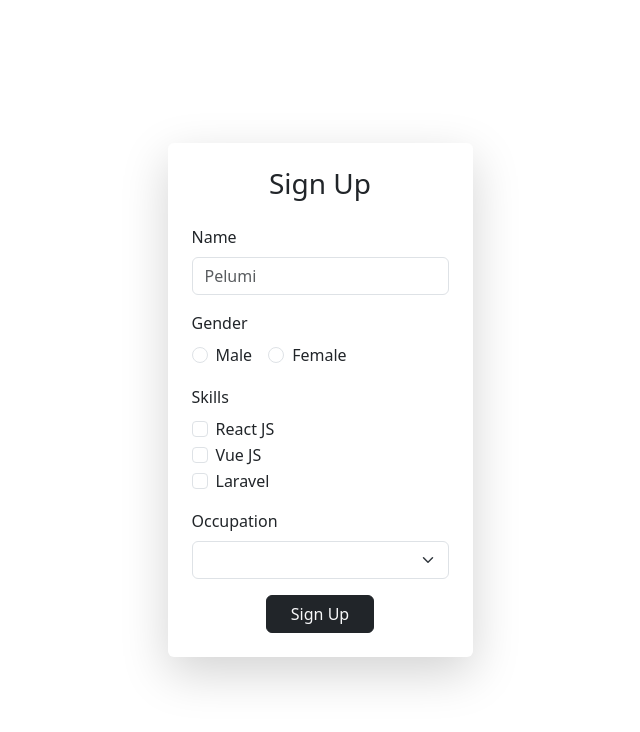
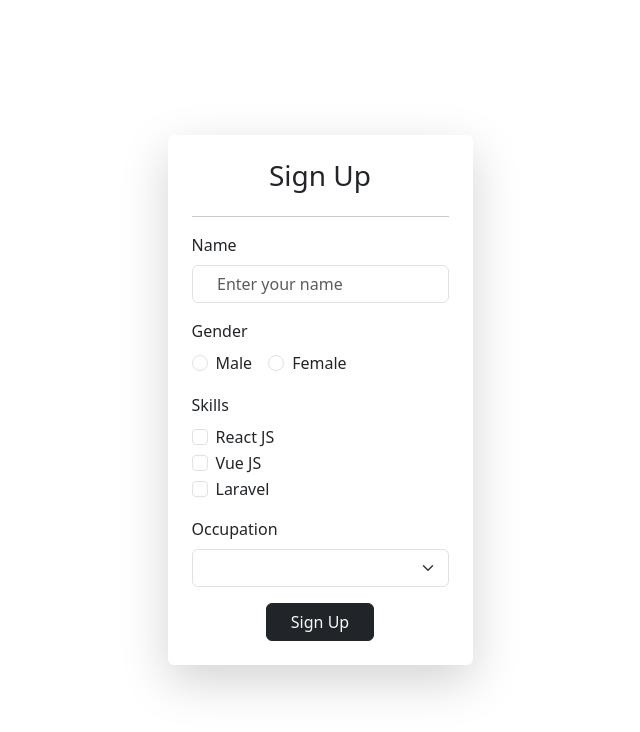
Before and after one commit to DevOluwapelumi/vuejs, a Vue app: page / in a window 1280 px wide. Shown: the top 732 px of the page, without its empty margins (320-960 px from the left). Built offline with nearby package versions, Linux system fonts and the light colour scheme.

Commit message:
formComponent.vue commit

```diff
--- a/src/components/FormComponent.vue
+++ b/src/components/FormComponent.vue
@@ -2,10 +2,10 @@
     <div class="d-flex justify-content-center align-items-center vh-100">
         <div class="shadow-lg p-4 bg-white rounded">
             <form class="col-12" @submit.prevent="signup">
-                <h3 class="text-center mb-4">Sign Up</h3>
+                <h3 class="text-center mb-4">Sign Up</h3> <hr>
                 <div class="mb-3">
                     <label class="form-label">Name</label>
-                    <input class="form-control" placeholder="Pelumi" v-model="name">
+                    <input class="form-control" placeholder="   Enter your name" v-model="name">
                 </div>
                 <div class="mb-3">
                     <label class="form-label">Gender</label><br>
@@ -51,7 +51,7 @@
 </template>
 
 <script setup>
-import { ref } from 'vue';
+import { ref, onMounted } from 'vue';
 
 const name = ref("");
 const gender = ref("");
@@ -70,11 +70,23 @@ const signup = () => {
     console.log(users.value);
     localStorage.setItem('user', JSON.stringify(users.value));
 };
+
+    onMounted(() => {
+        console.log("Men mount")
+        users.value = localStorage["user"] ? JSON.parse(localStorage.getItem("user")) : []
+        // users.value = JSON.parse(localStorage.getItem("users"));
+    })
+
+
+
+
+
+
 </script>
 
 <style scoped>
 .shadow-lg {
-    max-width: 500px;
+    max-width: 500%;
     border-radius: 10px;
 }
 .vh-100 {
```
